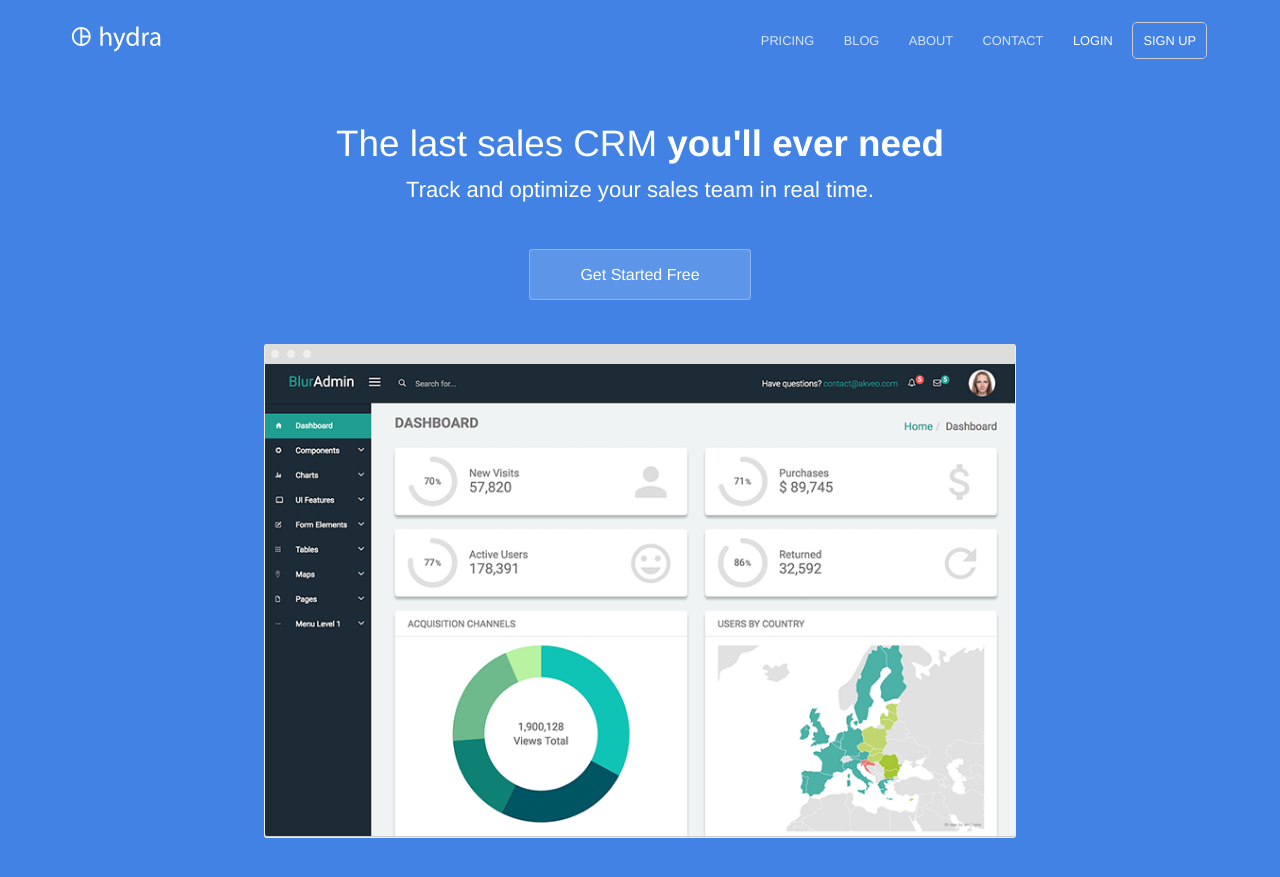
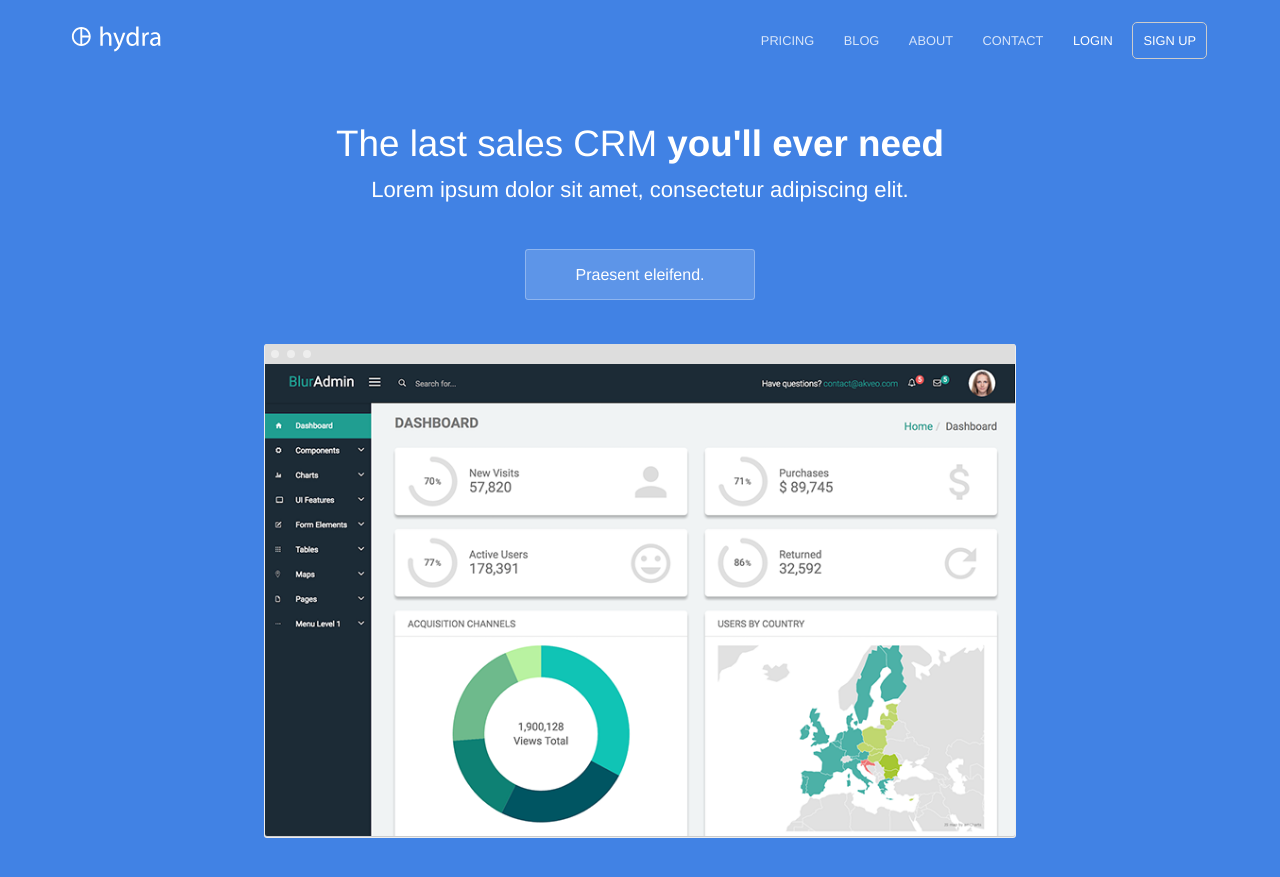
Before and after one commit to Llampi/oportunidar, a Jekyll site: the page built from index.html, in a window 1280 px wide and 900 px high. Shown: the top 877 px of the window. Built offline with Jekyll 4.4.1, drawn with Linux system fonts in a browser that asks for light colours.

Commit message:
Test index.html

```diff
--- a/index.html
+++ b/index.html
@@ -1,12 +1,12 @@
 ---
-title: The last sales CRM you'll ever need
-description: Track and optimize your sales team in real time
+title: Oportunidar Peru
+description: Lorem ipsum dolor sit amet.
 ---
 <section class="hero">
 	<div class="text-container">
 		<h1 class="editable">The last sales CRM <strong>you'll ever need</strong></h1>
-		<p class="subtext editable">Track and optimize your sales team in real time.</p>
-		<div class="cta button alt"><a href="/sign-up/">Get Started Free</a></div>
+		<p class="subtext editable">Lorem ipsum dolor sit amet, consectetur adipiscing elit.</p>
+		<div class="cta button alt"><a href="/sign-up/">Praesent eleifend.</a></div>
 		<div>
 			<img src="/images/dashboard.png" alt="Screenshot" class="screenshot editable" />
 		</div>
```
